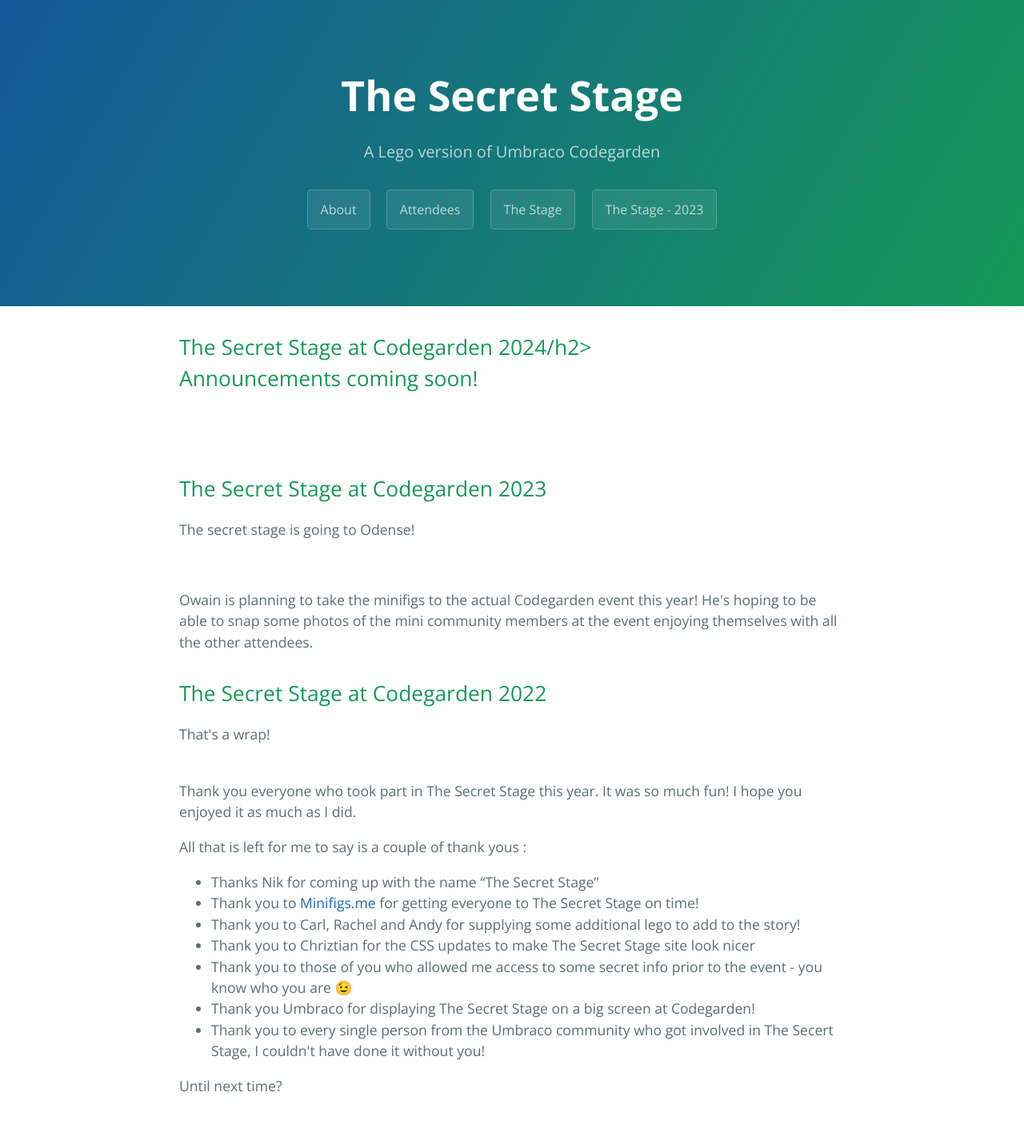
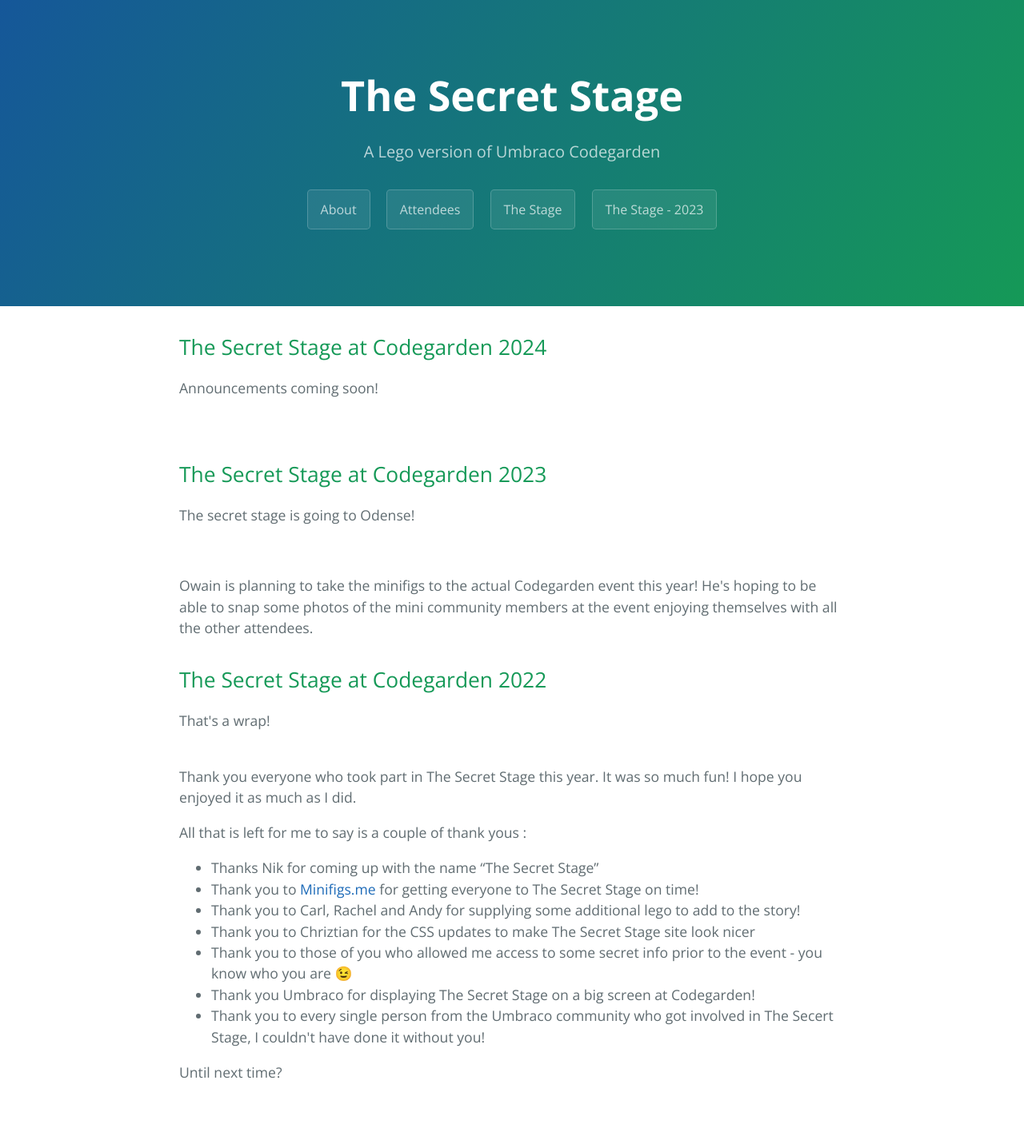
Before and after one commit to OwainWilliams/OwainWilliams.github.io, a Jekyll site: the page built from index.html, in a window 1280 px wide. Shown: the whole page at 80% size. Built offline with Jekyll 4.4.1, drawn with Linux system fonts in a browser that asks for light colours; the list of posts is cut into pages by our own code.

Commit message:
[AMEND] Tag error

```diff
--- a/index.html
+++ b/index.html
@@ -12,7 +12,7 @@
 
     <section class="main-content">
       <div class="home">
-        <h2 id="the-secret-stage-at-codegarden-2023">The Secret Stage at Codegarden 2024/h2>
+        <h2 id="the-secret-stage-at-codegarden-2023">The Secret Stage at Codegarden 2024</h2>
           <p>Announcements coming soon!</p>
         </br>
 <h2 id="the-secret-stage-at-codegarden-2023">The Secret Stage at Codegarden 2023</h2>
```
